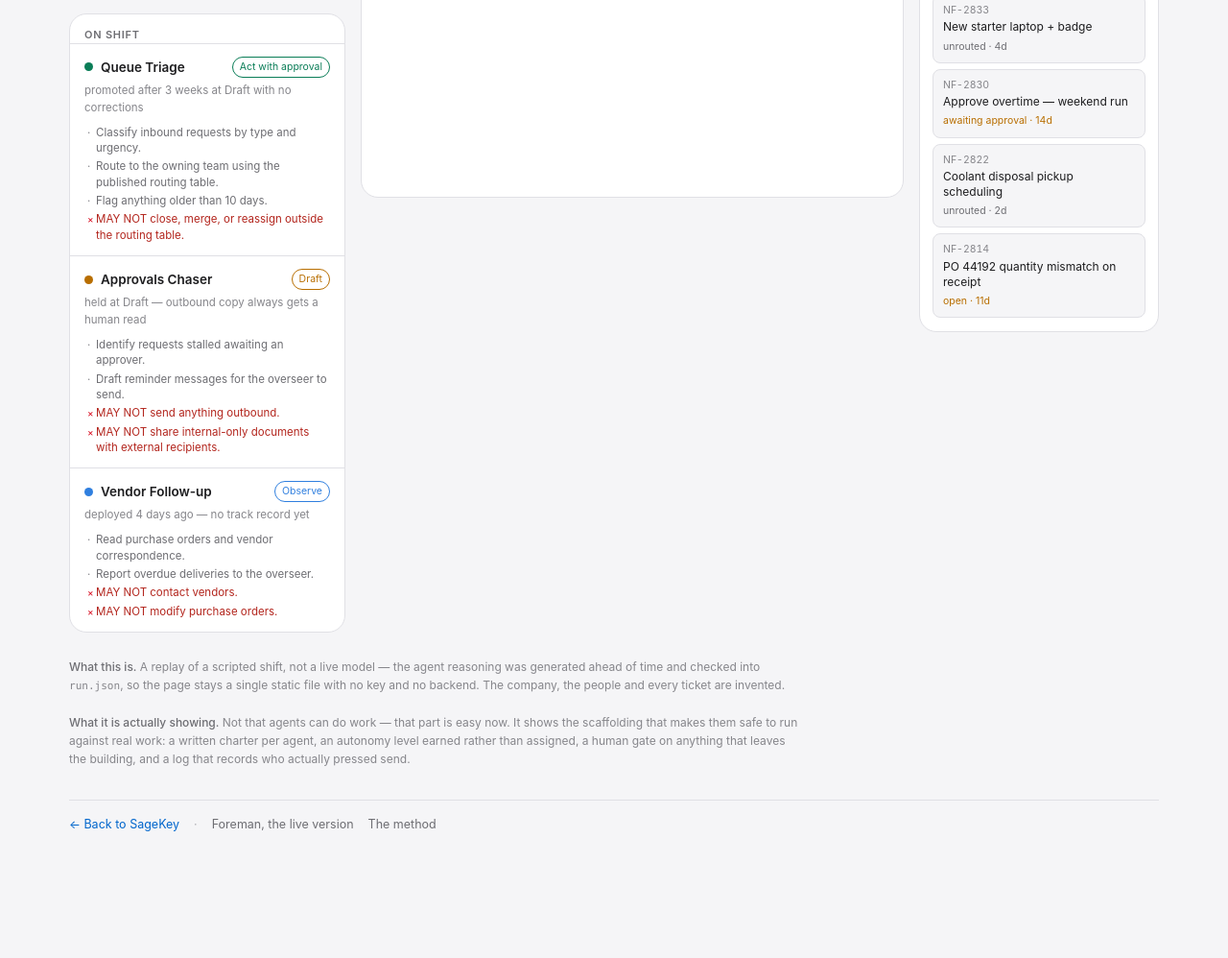
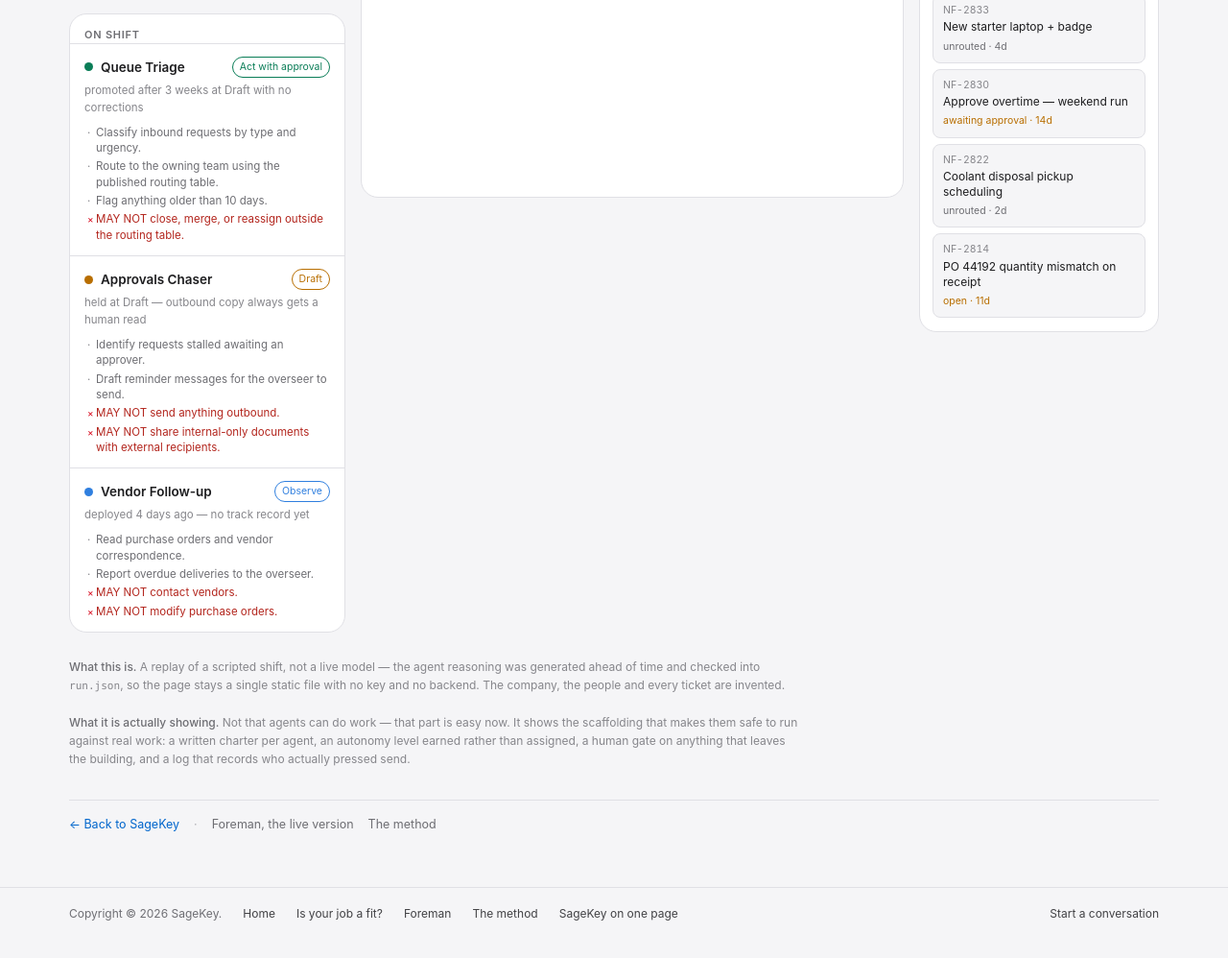
Before and after one commit to SageKey/agent-floor, a plain HTML site: page index.html in a window 1280 px wide. Shown: the part 631-1629 px from the top of the page at 96% size. Before the commit the page ends 1559 px from the top, so only its background shows below. Drawn offline with Linux system fonts and the light colour scheme.

Commit message:
Site footer on Agent Floor
Co-Authored-By: Claude Fable 5.2 <noreply@anthropic.com>

```diff
--- a/index.html
+++ b/index.html
@@ -146,6 +146,12 @@
 
   .foot { margin-top:26px; color:var(--faint); font-size:12px; line-height:1.6; max-width:760px; }
   .foot b { color:var(--dim); font-weight:500; }
+  .sitefoot { margin-top:56px; border-top:1px solid var(--line); }
+  .sitefoot .in { max-width:1180px; margin:0 auto; padding:18px 22px 30px; display:flex; gap:10px 22px; flex-wrap:wrap; font-size:12px; color:var(--dim); }
+  .sitefoot a { color:#424245; text-decoration:none; }
+  .sitefoot a:hover { text-decoration:underline; }
+  .sitefoot .sp { margin-left:auto; }
+  @media (max-width:720px) { .sitefoot .sp { margin-left:0; } }
 
   /* Shared links land people here directly, so every page needs a way back out. */
   .backlink { margin-top:32px; padding-top:15px; border-top:1px solid var(--line);
@@ -245,6 +251,18 @@
 </nav>
 
 </div>
+
+<footer class="sitefoot">
+  <div class="in">
+    <span>Copyright © 2026 SageKey.</span>
+    <a href="/">Home</a>
+    <a href="/#fit">Is your job a fit?</a>
+    <a href="/foreman/">Foreman</a>
+    <a href="/method/">The method</a>
+    <a href="/brief/">SageKey on one page</a>
+    <a class="sp" href="/#contact">Start a conversation</a>
+  </div>
+</footer>
 
 <div class="scrim" id="scrim">
   <div class="gate">
```
